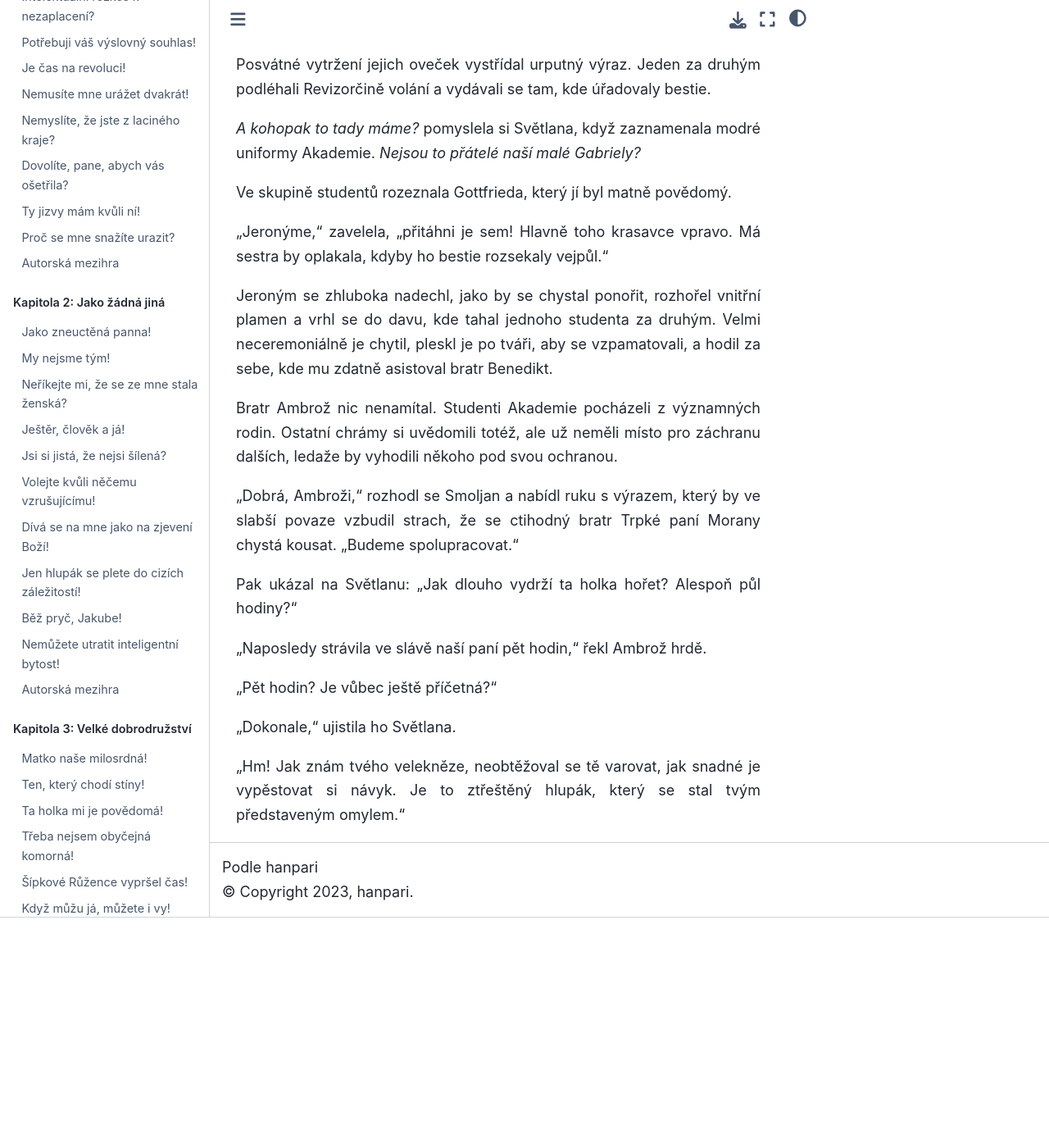
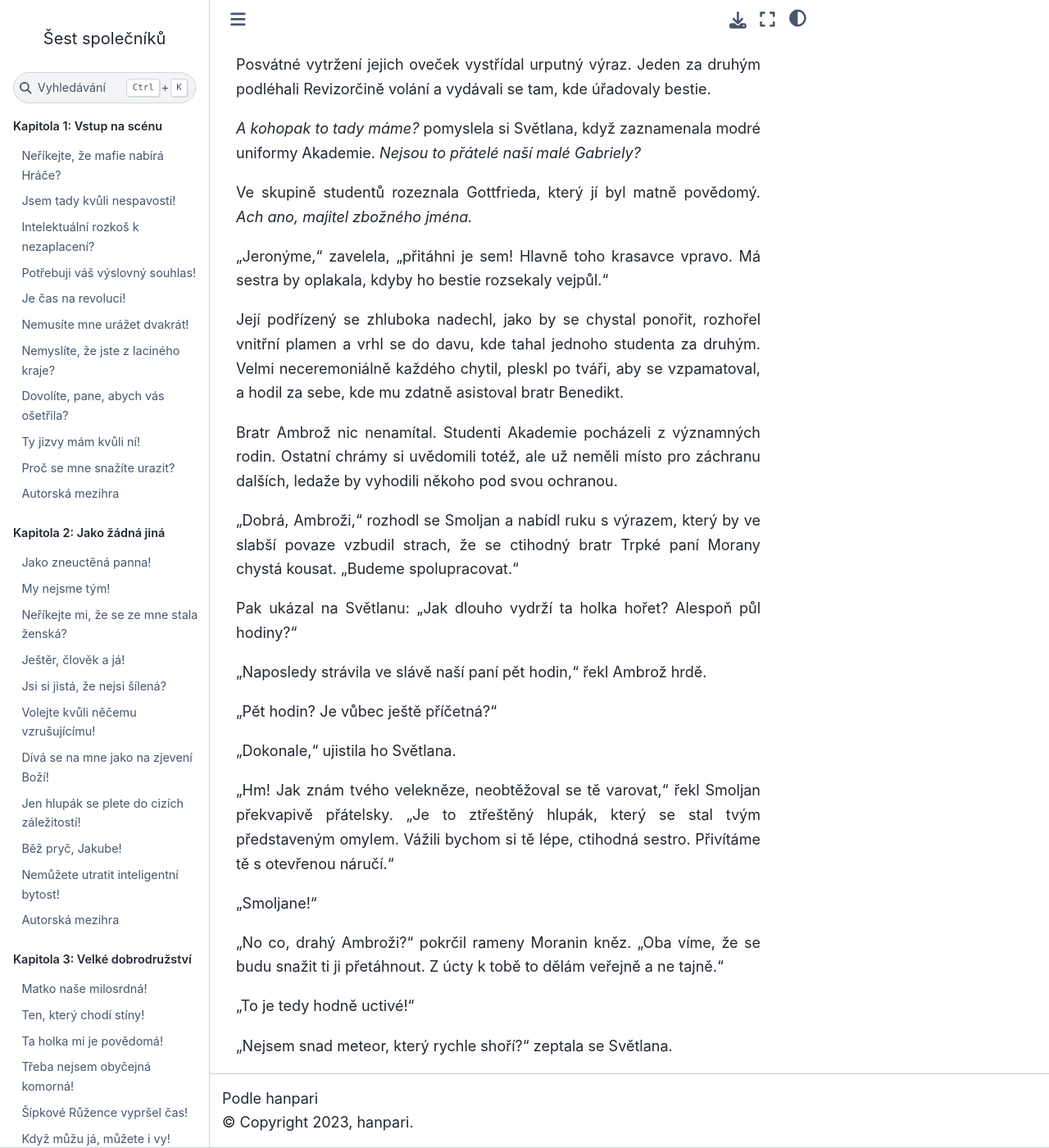
Before and after one commit to hanpari/sest-spolecniku, a Sphinx documentation site: the page built from source/sest_spolecniku/17/01.md, in a window 1280 px wide and 1400 px high, scrolled down 5234 px. Shown: the whole window at 82% size. Built offline with Sphinx 7.4.7 and the Sphinx Book theme 1.1.4, drawn with Linux system fonts in a browser that asks for light colours; before the commit the page ends 6353 px from its top, so only the background shows below that; some of the changed text lies outside the part shown.

Commit message:
Lanareni

```diff
--- a/source/sest_spolecniku/17/01.md
+++ b/source/sest_spolecniku/17/01.md
@@ -96,7 +96,7 @@ Ctihodný bratr Ambrož si utřel pleš a rychle se vydal ke zhroucenému tělu.
 
 Rychle se dotkl Umorovy hrudi a nahodil ztichlé srdce. "Chvalte Sladkou paní Ladu," řekl do kyselých tváří, "protože ona uzdravuje padlé. Jsem si jistý, ctihodný bratře Smoljane, že i ty bys toho chudáka vrátil do života. Vaše metody jsou pohříchu, jak oba víme, málo ohleduplné. Takto naděje tvého chrámu příliš neutrpí."
 
-"Já ho nezabil,proč bych se měl o něj starat," řekl kněz s berlou, aniž by se otočil. "Přijmi prosím omluvu, Ambroži, za nemístného chování našeho novice. Potrestám ho, jakmile budu mít příležitost."
+"Já ho nezabil, proč bych se měl o něj starat," řekl kněz s berlou, aniž by se otočil. "Přijmi prosím omluvu, Ambroži, za nemístného chování našeho novice. Potrestám ho, jakmile budu mít příležitost."
 
 Pobledlý Umor otevřel oči a zablábolil: "Vstoupil jsem do zimních zahrad naší paní. Proč jste mne přivedli nazpátek?"
 
@@ -120,11 +120,11 @@ Posvátné vytržení jejich oveček vystřídal urputný výraz. Jeden za druh
 
 *A kohopak to tady máme?* pomyslela si Světlana, když zaznamenala modré uniformy Akademie. *Nejsou to přátelé naší malé Gabriely?*
 
-Ve skupině studentů rozeznala Gottfrieda, který jí byl matně povědomý.
+Ve skupině studentů rozeznala Gottfrieda, který jí byl matně povědomý. *Ach ano, majitel zbožného jména.*
 
 "Jeronýme," zavelela, "přitáhni je sem! Hlavně toho krasavce vpravo. Má sestra by oplakala, kdyby ho bestie rozsekaly vejpůl."
 
-Jeroným se zhluboka nadechl, jako by se chystal ponořit, rozhořel vnitřní plamen a vrhl se do davu, kde tahal jednoho studenta za druhým. Velmi neceremoniálně je chytil, pleskl je po tváři, aby se vzpamatovali, a hodil za sebe, kde mu zdatně asistoval bratr Benedikt.
+Její podřízený se zhluboka nadechl, jako by se chystal ponořit, rozhořel vnitřní plamen a vrhl se do davu, kde tahal jednoho studenta za druhým. Velmi neceremoniálně každého chytil, pleskl po tváři, aby se vzpamatoval, a hodil za sebe, kde mu zdatně asistoval bratr Benedikt.
 
 Bratr Ambrož nic nenamítal. Studenti Akademie pocházeli z významných rodin. Ostatní chrámy si uvědomili totéž, ale už neměli místo pro záchranu dalších, ledaže by vyhodili někoho pod svou ochranou.
 
@@ -138,4 +138,12 @@ Pak ukázal na Světlanu: "Jak dlouho vydrží ta holka hořet? Alespoň půl ho
 
 "Dokonale," ujistila ho Světlana.
 
-"Hm! Jak znám tvého velekněze, neobtěžoval se tě varovat, jak snadné je vypěstovat si návyk. Je to ztřeštěný hlupák, který se stal tvým představeným omylem."
+"Hm! Jak znám tvého velekněze, neobtěžoval se tě varovat," řekl Smoljan překvapivě přátelsky. "Je to ztřeštěný hlupák, který se stal tvým představeným omylem. Vážili bychom si tě lépe, ctihodná sestro. Přivítáme tě s otevřenou náručí."
+
+"Smoljane!"
+
+"No co, drahý Ambroži?" pokrčil rameny Moranin kněz. "Oba víme, že se budu snažit ti ji přetáhnout. Z úcty k tobě to dělám veřejně a ne tajně."
+
+"To je tedy hodně uctivé!"
+
+"Nejsem snad meteor, který rychle shoří?" zeptala se Světlana.
```
Also changed, not shown: other parts of source/sest_spolecniku/17/01.md (+6 -6 lines).
